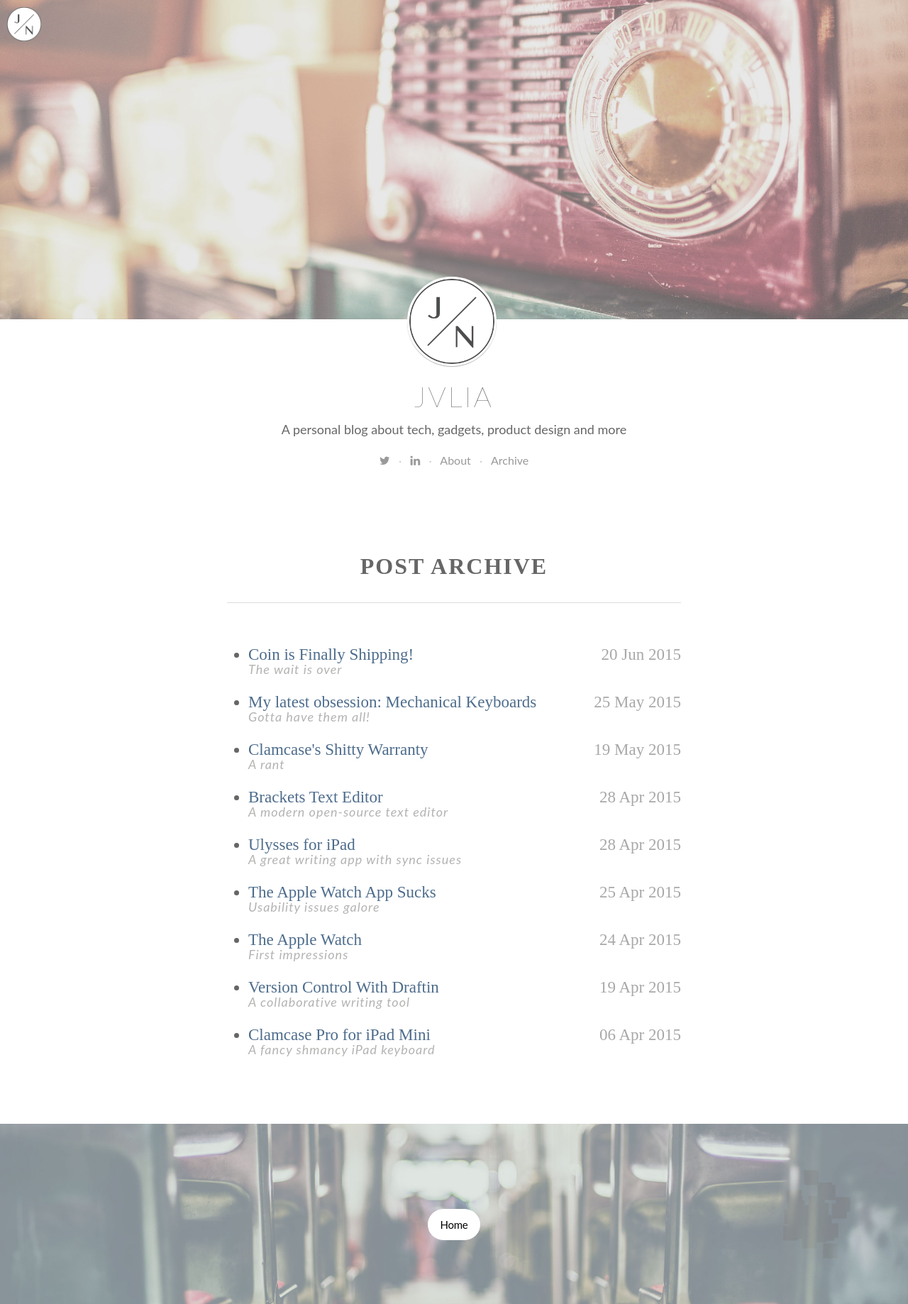
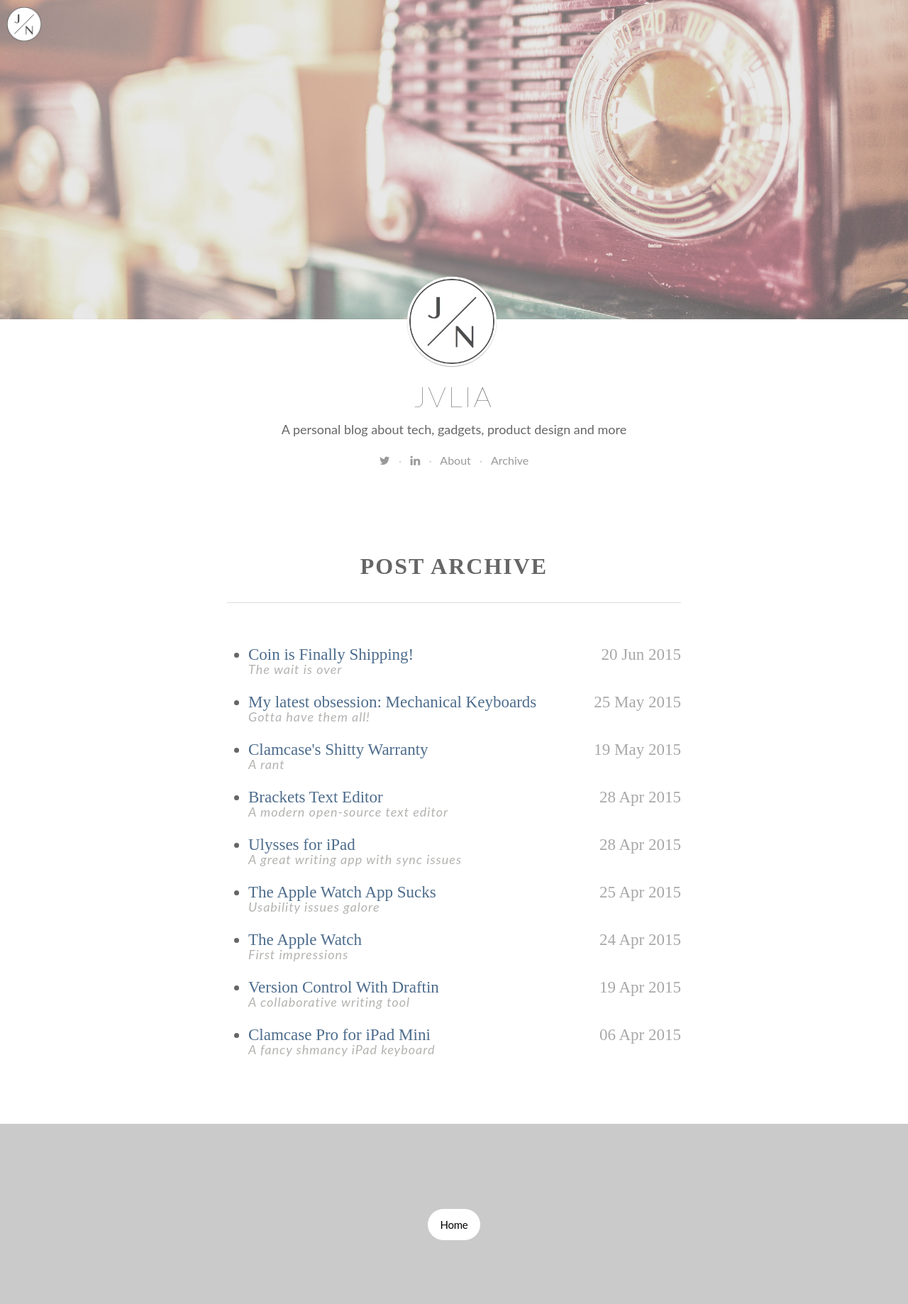
Before and after one commit to uxjulia/jekyll-blog, a Jekyll site: the page built from archive.html, in a window 1280 px wide. Shown: the whole page at 71% size. Built offline with Jekyll 4.4.1, drawn with Linux system fonts in a browser that asks for light colours; nearby versions of some CDN libraries; some web fonts are replaced; Markdown is read by kramdown in place of the engine named in the settings.

Commit message:
remove default images from config

```diff
--- a/_config.yml
+++ b/_config.yml
@@ -17,11 +17,6 @@
 logo: "/assets/images/logo.png"
 # blog cover
 cover: "/assets/images/bg.jpg"
-
-#images for use on the "currently" page
-book: "/assets/images/books/book1.jpg"
-game: "/assets/images/games/game1.png"
-bgimg: "/assets/images/bg-img.jpg"
 
 name: 'Julia Nguyen'
 author: 'Julia'
```
